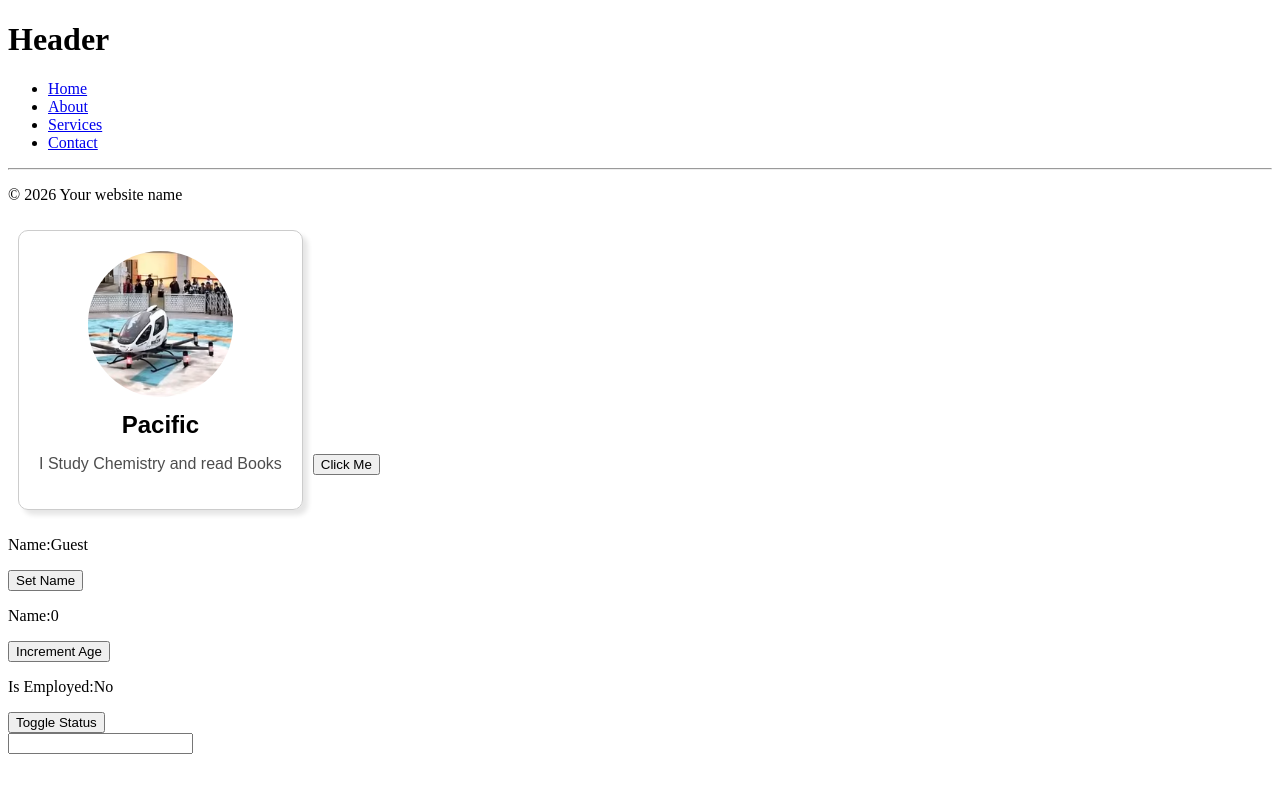
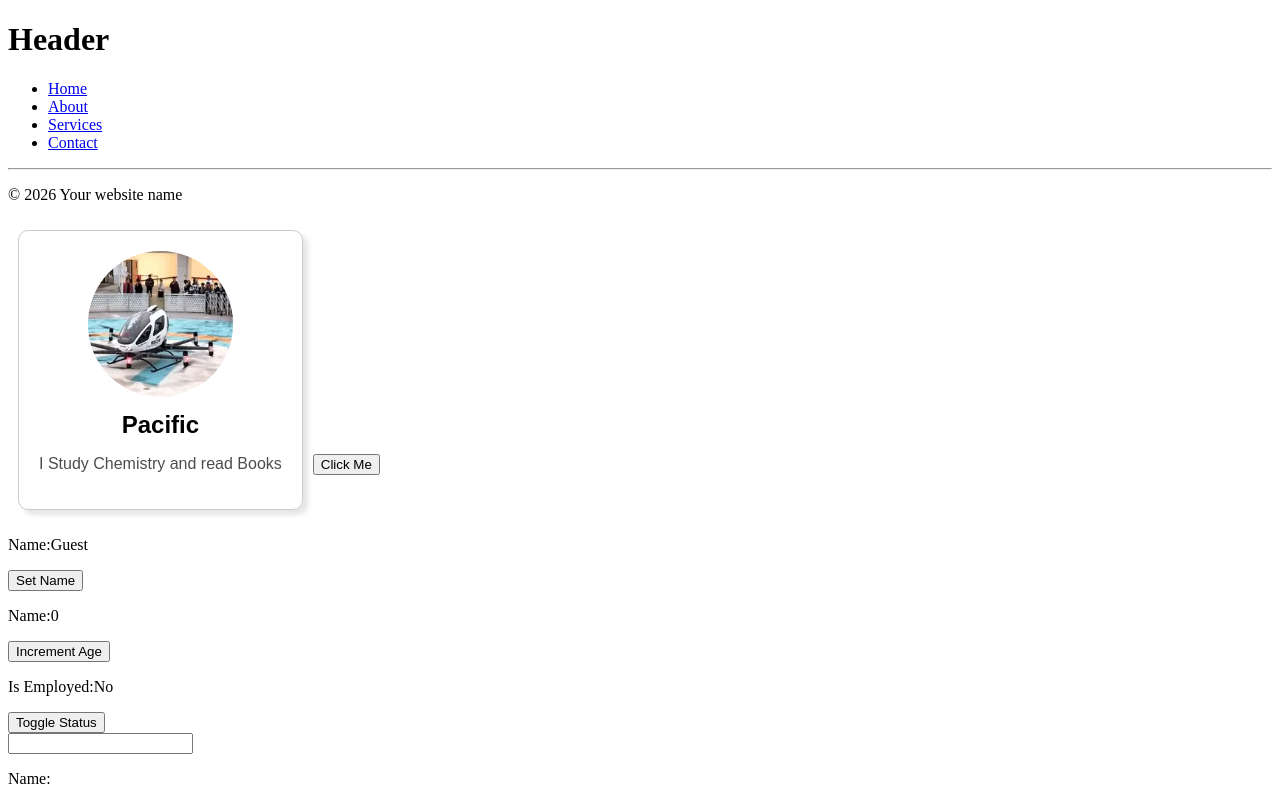
Before and after one commit to hpeter19/30days-javascript, a React (Vite) app in the folder react-projects-2/: page / in a window 1280 px wide. Built offline with nearby package versions, Linux system fonts and the light colour scheme.

Commit message:
input for a number

```diff
--- a/react-projects-2/src/ButtonTwo.jsx
+++ b/react-projects-2/src/ButtonTwo.jsx
@@ -10,6 +10,7 @@ function ButtonTwo(){
     return(
         <div>
             <input value={name} onChange={handleNameChange} />
+            <p>Name:{name}</p>
         </div>
     );
 }
```
